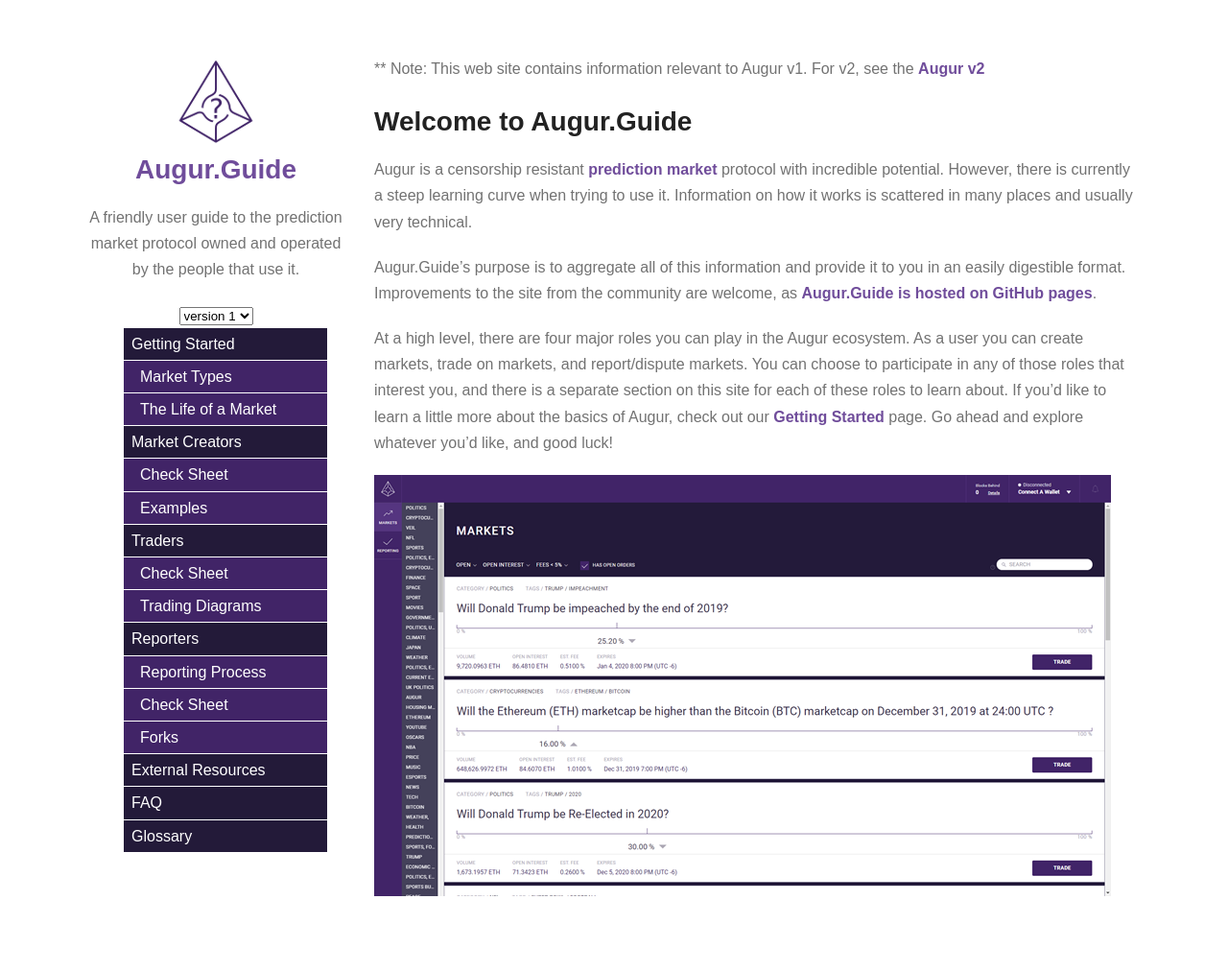
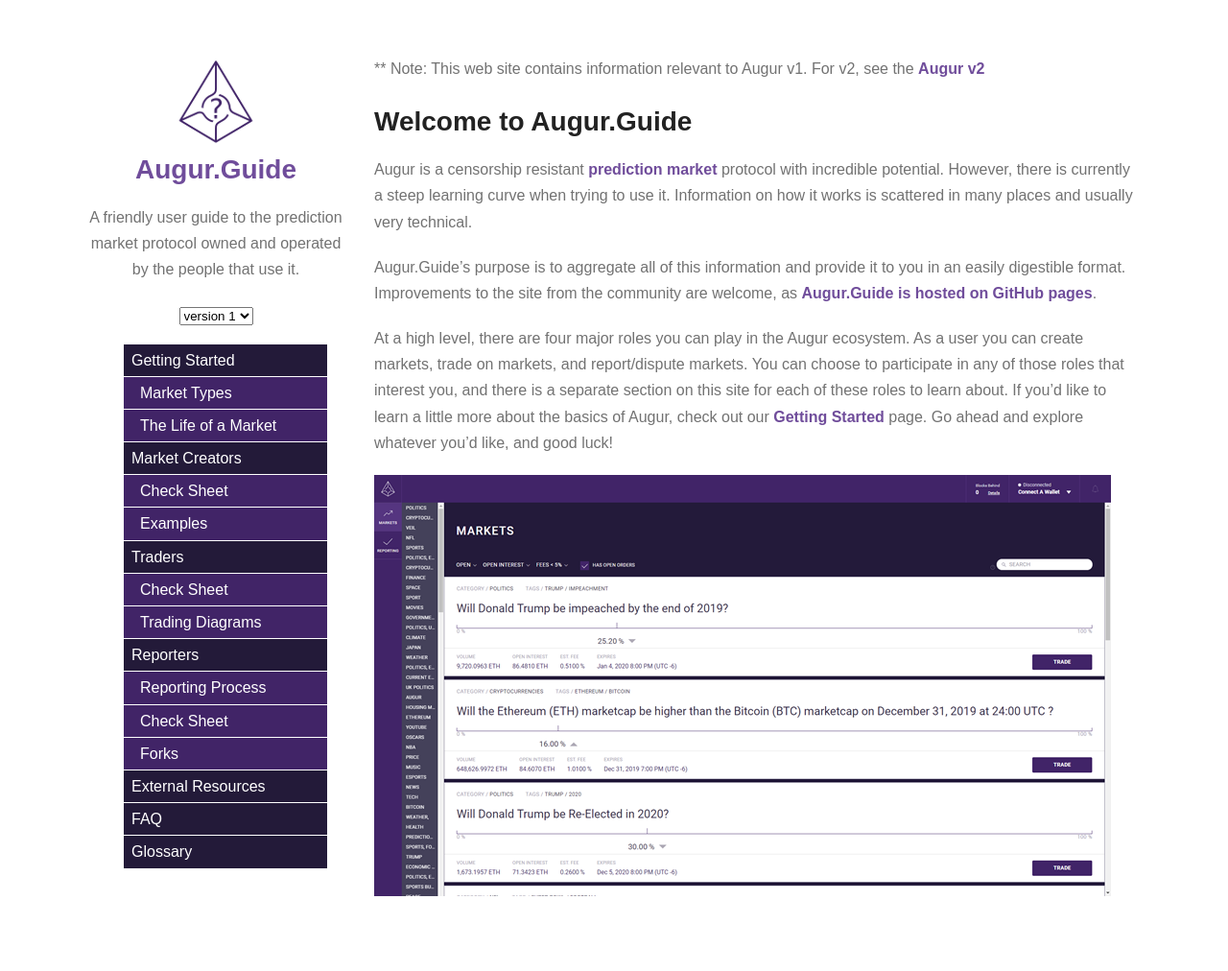
Before and after one commit to MicahZoltu/Augur.Guide-for-IPFS, a Jekyll site: the page built from index.md, in a window 1280 px wide. Shown: the whole page at 96% size. Built offline with Jekyll 4.4.1, drawn with Linux system fonts in a browser that asks for light colours; our own code applies the rules of GitHub Pages for plain Markdown files.

Commit message:
changed scss for selectOptions

```diff
--- a/_sass/main.scss
+++ b/_sass/main.scss
@@ -25,7 +25,8 @@
 ol,
 table,
 pre,
-dl {
+dl,
+select {
 	margin: 0 0 20px
 }
 
```
